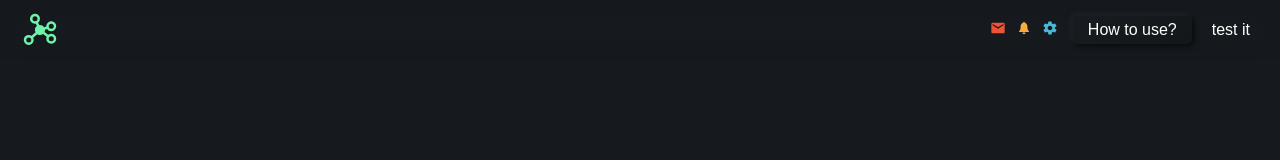
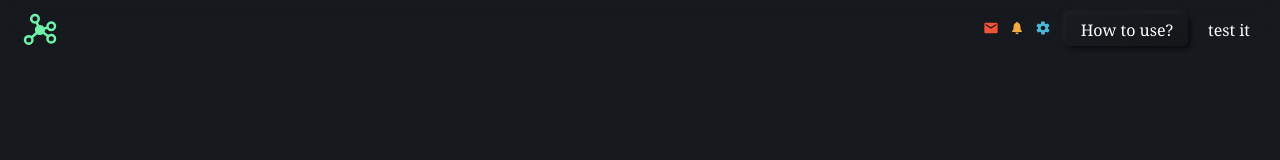
Before and after one commit to JuanmiBassa/graphGenerator, a React (Vite) app: page / in a window 1280 px wide. Shown: the top 160 px of the page. Built offline with nearby package versions, Linux system fonts and the light colour scheme.

Commit message:
ErrorPage y tipografía

```diff
--- a/src/index.css
+++ b/src/index.css
@@ -1,7 +1,7 @@
 * {
     margin: 0;
     padding: 0;
-    font-family:Arial, Helvetica, sans-serif;
+    font-family: Georgia, Times, 'Times New Roman', serif;
 }
 
 :root {
--- a/src/routes/ErrorPage.jsx
+++ b/src/routes/ErrorPage.jsx
@@ -1,4 +1,4 @@
-import { useRouteError } from "react-router-dom"
+import { Link, useRouteError } from "react-router-dom"
 
 export default function ErrorPage() {
     const error = useRouteError();
@@ -6,6 +6,7 @@ export default function ErrorPage() {
         <>
             <h1>ERROR 404</h1>
             <i>{error.statusText || error.message}</i>
+            <Link to="/">Road to HomePage</Link>
         </>
     )
 }
```
